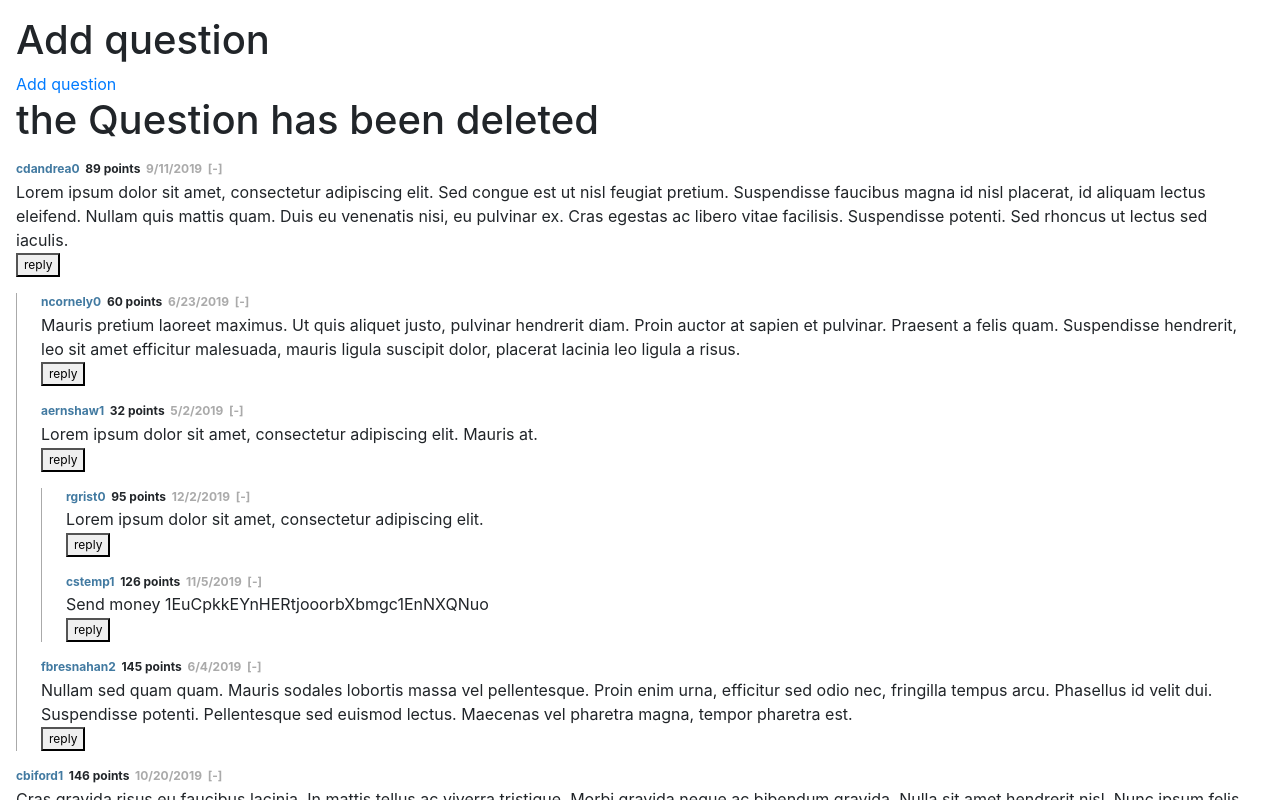
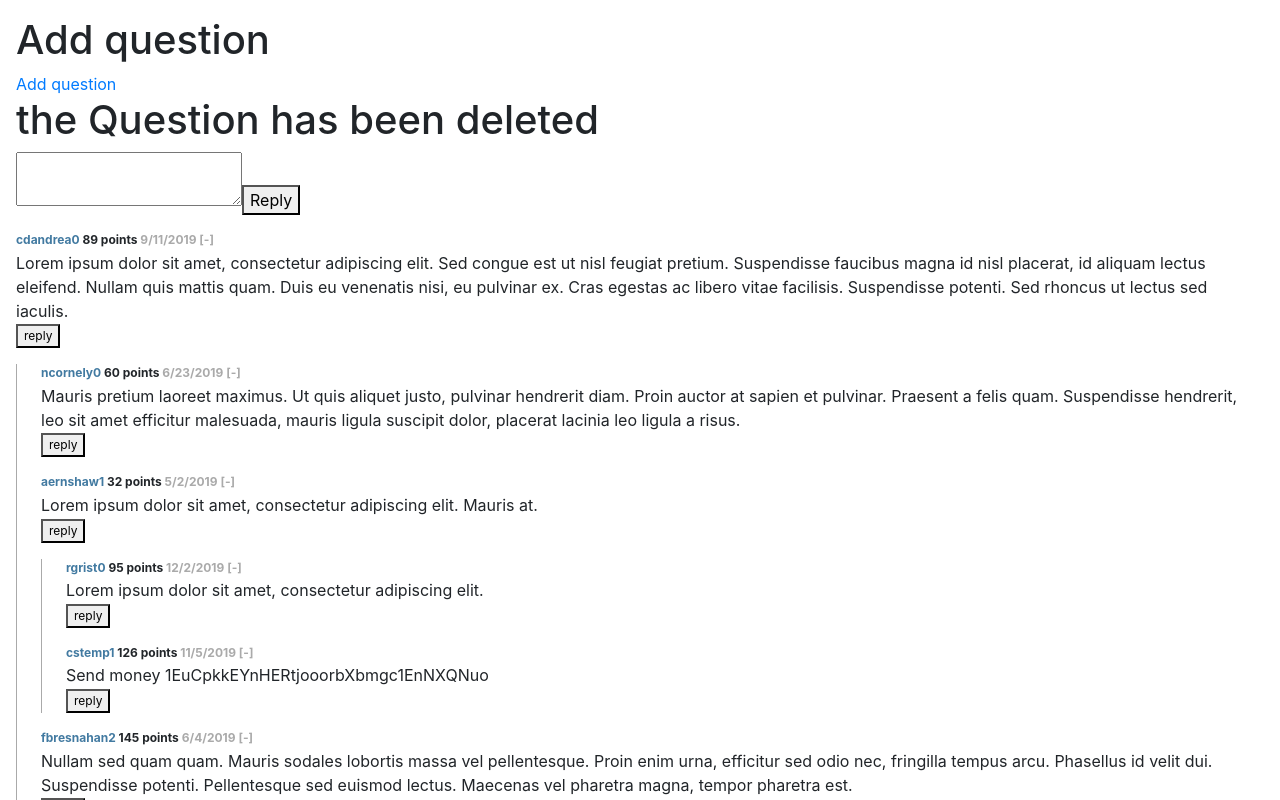
Before and after one commit to kishanhj/QuoraFlow, a React (Create React App) app: page /questions/delete/1 in a window 1280 px wide. Shown: the top 800 px of the page. Built offline with nearby package versions, Linux system fonts and the light colour scheme; no server answers.

Commit message:
Add reply box to comments

```diff
--- a/src/App.js
+++ b/src/App.js
@@ -1,5 +1,5 @@
 import React from 'react';
-import { CommentList } from './components/Comment'
+import { CommentBox } from './components/Comment'
 import './App.css';
 import Form from "./components/Form";
 import {BrowserRouter as Router , Route ,Link} from 'react-router-dom';
@@ -75,7 +75,7 @@ function App() {
           <Route exact path="/questions/edit/:id" exact component={EditQuestion} />
           <Route exact path="/questions/delete/:id" exact component={DeleteQuestion} />
           <Route  exact path="/notfound" component={PagenotFound} status={404} />
-          <CommentList comments={comments} />
+          <CommentBox comments={comments} />
 
         </div>
     </div>
--- a/src/components/Comment.js
+++ b/src/components/Comment.js
@@ -1,5 +1,6 @@
-import React, { useState } from 'react';
-import './Comment.css';
+import React, { useState } from "react";
+import ReplyBox from "./ReplyBox.jsx";
+import "./Comment.css";
 
 const countChildren = (comment) => {
     const sub = comment.comments;
@@ -15,39 +16,86 @@ const countChildren = (comment) => {
     return count;
 };
 
-const Comment = ({ comment }) => {
-    const [ hidden, setHidden ] = useState(false);
+const Comment = ({ comment, reply }) => {
+    const [hidden, setHidden] = useState(false);
 
     const childrenCount = countChildren(comment) + 1;
 
-    return <div className="Comment">
+    return (
+        <div className="Comment">
             <div className="Comment-header">
-            <span className="Comment-user">{comment.user}</span>&nbsp;&nbsp;
-            <span className="Comment-points">{comment.points + " points"}</span>&nbsp;&nbsp;
-            <span className="Comment-time">{comment.time}</span>&nbsp;&nbsp;
-            <span className="Comment-hide" onClick={() => setHidden(!hidden)}>
-                [{hidden ? ("+" + childrenCount) : "-"}]
-            </span>
+                <span className="Comment-user"> {comment.user} </span>{" "}
+                <span className="Comment-points">
+                    {comment.points + " points"}
+                </span>{" "}
+                <span className="Comment-time"> {comment.time} </span>{" "}
+                <span
+                    className="Comment-hide"
+                    onClick={() => setHidden(!hidden)}
+                >
+                    [{hidden ? "+" + childrenCount : "-"}]
+                </span>{" "}
             </div>
-        {!hidden &&
+            {!hidden && (
+                <>
                     <div>
                         <div className="Comment-content">{comment.content}</div>
                         <div className="Comment-footer">
-                    <button className="Comment-reply-btn">reply</button>
+                            {reply.replyParent === comment.id ? (
+                                <ReplyBox
+                                    parentId={comment.id}
+                                    onReply={() => reply.setReplyParent(null)}
+                                />
+                            ) : (
+                                <button
+                                    className="Comment-reply-btn"
+                                    onClick={() =>
+                                        reply.setReplyParent(comment.id)
+                                    }
+                                >
+                                    reply
+                                </button>
+                            )}
                         </div>
                     </div>
-        }
-        {!hidden && comment.comments && <CommentList comments={comment.comments}></CommentList>}
+                    {comment.comments && (
+                        <CommentList
+                            comments={comment.comments}
+                            reply={reply}
+                        ></CommentList>
+                    )}
+                </>
+            )}
         </div>
+    );
 };
 
-const CommentList = ({ comments }) => {
-    return <div className="CommentList">
-        {comments.map(c => <Comment key={c.id} comment={c} ></Comment>)}
+const CommentList = ({ comments, reply }) => {
+    return (
+        <div className="CommentList">
+            {comments.map((c) => (
+                <Comment key={c.id} comment={c} reply={reply}></Comment>
+            ))}
         </div>
+    );
 };
 
-export {
-    Comment,
-    CommentList
+const CommentBox = ({ questionId, comments }) => {
+    const [replyParent, setReplyParent] = useState(null);
+
+    return (
+        <>
+            <ReplyBox
+                parentId={questionId}
+                isParentQuestion={true}
+                onReply={() => {}}
+            />
+            <CommentList
+                comments={comments}
+                reply={{ replyParent, setReplyParent }}
+            ></CommentList>
+        </>
+    );
 };
+
+export { Comment, CommentList, CommentBox };
--- /dev/null
+++ b/src/components/ReplyBox.jsx
@@ -0,0 +1,23 @@
+import React, { useState } from "react";
+import "./Comment.css";
+
+const ReplyBox = ({ parentId, isParentQuestion = false, onReply }) => {
+    const [input, setInput] = useState("");
+
+    function handleReply() {
+        setInput("");
+        if (onReply) onReply();
+    }
+
+    return (
+        <>
+            <textarea
+                value={input}
+                onChange={(e) => setInput(e.target.value)}
+            ></textarea>
+            <button onClick={handleReply}>Reply</button>
+        </>
+    );
+};
+
+export default ReplyBox;
```
Lines whose indentation alone changed are shown as unchanged.
